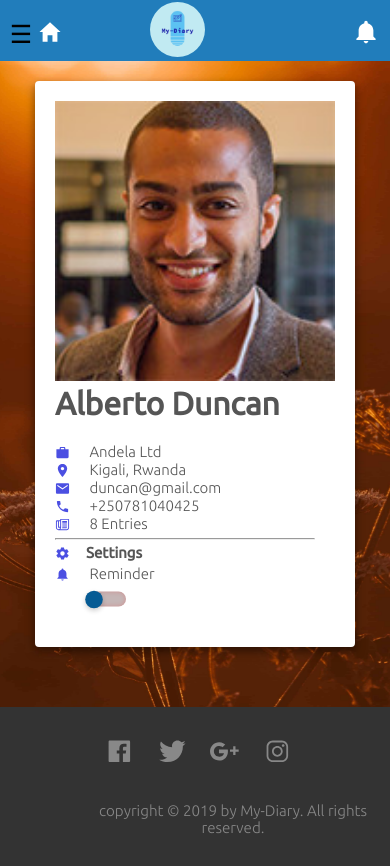
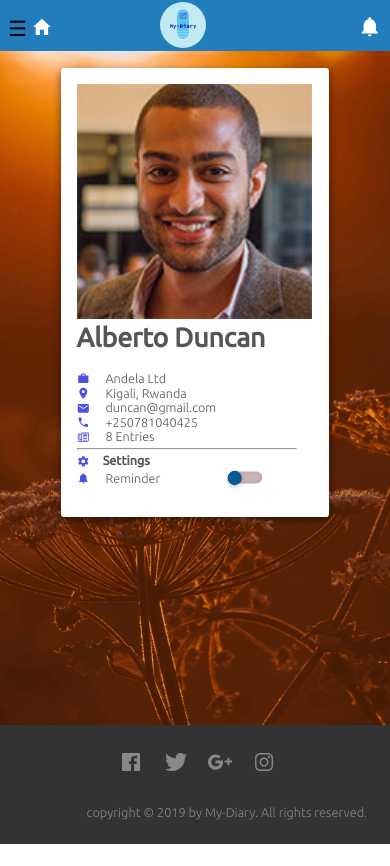
Before and after one commit to StevenDerrick/My-Diary, a website: page UI/html/user-profile.html in a window 390 px wide. After the commit the page ends 844 px from the top, so only its background shows below. Drawn offline with nearby package versions, Linux system fonts and the light colour scheme.

Commit message:
bug(implement toggle button feedback): Fix toggle button basing on lfa feedback
- putting toggle button lie  on the right side of the reminder label
- making the page responsive basing on the change made

[finishes #169445774]

```diff
--- /dev/null
+++ b/UI/css/entry-query.css
@@ -0,0 +1,5 @@
+@media only screen and (max-width: 480px) {
+footer {
+    position: relative;
+}
+}
--- a/UI/css/entry.css
+++ b/UI/css/entry.css
@@ -16,6 +16,7 @@ body {
     background-size: cover;
     background-position: center;
     height: 100vh;
+    zoom: 84%;
 }
 header {
     background: #217dbb;
@@ -37,7 +38,7 @@ header h2 {
     margin-right: auto;
     position: relative;
     top: 2px;
-    left: 47vw;
+    left: 57vw;
     border-radius: 50%;
 }
 .logo {
@@ -48,7 +49,7 @@ header h2 {
 .sideBarmenu {
     position: fixed;
     width: 250px;
-    height: 65vh;
+    height: 560px;
     background: #151719;
     left: -250px;
     transition: left 0.4s;
@@ -308,6 +309,9 @@ li:active {
 
 footer {
     background-color: #333;
+    position: absolute;
+    width: 100%;
+    bottom: 0;
     box-sizing: border-box;
     padding: 30px;
     font-size: 80%;
--- a/UI/css/main.css
+++ b/UI/css/main.css
@@ -3,7 +3,10 @@
     padding: 0;
 }
 html {
-    background-color: #f7f7f7;
+    background-image: url(../assets/mainBack.jpg);
+    background-attachment: fixed;
+    background-size: cover;
+    background-position: center;
     color: #555;
     font-family: 'ubuntu', 'arial', sans-serif;
     font-size: 20px;
@@ -12,11 +15,8 @@ html {
     overflow-x: hidden;
 }
 body {
-    background-image: url(../assets/mainBack.jpg);
-    background-attachment: fixed;
-    background-size: cover;
-    background-position: center;
     height: 100vh;
+    zoom: 87%;
 }
 .row {
     max-width: 100vw;
@@ -28,7 +28,7 @@ header {
 #header {
     margin-left: 0px;
     transition: margin-left 0.4s;
-    width: 100vw;
+    /* width: 100vw; */
 }
 header h2 {
     text-align: center;
@@ -53,7 +53,7 @@ header h2 {
 .sideBarmenu {
     position: fixed;
     width: 250px;
-    height: 65vh;
+    height: 590px;
     background: #151719;
     transition: left 0.4s;
 }
@@ -123,7 +123,7 @@ li:active {
 }
 .logout-section {
     position: relative;
-    top: 80px;
+    top: 180px;
     left: 110px;
     color: rgba(230, 230, 230, 0.9);
 }
@@ -205,6 +205,9 @@ li:active {
 /* FOOTER */
 
 footer {
+    position: absolute;
+    width: 100%;
+    bottom: 0;
     background-color: #333;
     box-sizing: border-box;
     padding: 30px;
--- a/UI/css/query.css
+++ b/UI/css/query.css
@@ -123,7 +123,7 @@
         left: -50px;
     }
     .logo img {
-        left: 150px;
+        left: 190px;
     }
     .notification-btn {
         right: 10px;
@@ -141,4 +141,7 @@
     .image-container {
         width: 260px;
     }
+    footer {
+        position: relative;
+    }
 }
--- a/UI/css/user-profile.css
+++ b/UI/css/user-profile.css
@@ -3,20 +3,20 @@
     padding: 0;
 }
 html {
-    background-color: #f7f7f7;
+    background-image: url(../assets/backgorund.jpg);
+    background-attachment: fixed;
+    background-size: cover;
+    background-position: center;
     color: #555;
     font-family: 'ubuntu', 'arial', sans-serif;
     font-size: 20px;
     font-weight: 300;
+    min-height: 100vh;
     text-rendering: optimizeLegibility;
     overflow-x: hidden;
 }
 body {
-    background-image: url(../assets/backgorund.jpg);
-    background-attachment: fixed;
-    background-size: cover;
-    background-position: center;
-    height: 100%;
+    zoom: 84%;
 }
 header {
     background: #217dbb;
@@ -37,7 +37,7 @@ header h2 {
     margin-right: auto;
     position: relative;
     top: 2px;
-    left: 47vw;
+    left: 57vw;
     border-radius: 50%;
 }
 .logo {
@@ -48,7 +48,7 @@ header h2 {
 .sideBarmenu {
     position: fixed;
     width: 250px;
-    height: 65vh;
+    height: 617px;
     background: #151719;
     transition: left 0.4s;
 }
@@ -118,7 +118,7 @@ li:active {
 }
 .logout-section {
     position: relative;
-    top: 80px;
+    top: 180px;
     left: 110px;
     color: rgba(230, 230, 230, 0.9);
 }
@@ -187,10 +187,10 @@ hr {
 
 /* TOGGLE BUTTON SECTION */
 .center{
-    position: relative;
+    position: absolute;
     bottom: -25px;
     top: 50%;
-    left: 35%;
+    left: 50%;
     transform: translate(-50%, -50%);
 }
 
@@ -232,6 +232,9 @@ input:checked[type="checkbox"]:before
 /* FOOTER */
 
 footer {
+    position: absolute;
+    bottom: 0;
+    width: 100%;
     background-color: #333;
     box-sizing: border-box;
     padding: 30px;
```
Also changed, not shown: UI/html/entry.html (+1 -0 lines), UI/html/user-profile.html (+0 -2 lines), UI/html/main.html (indentation only).
